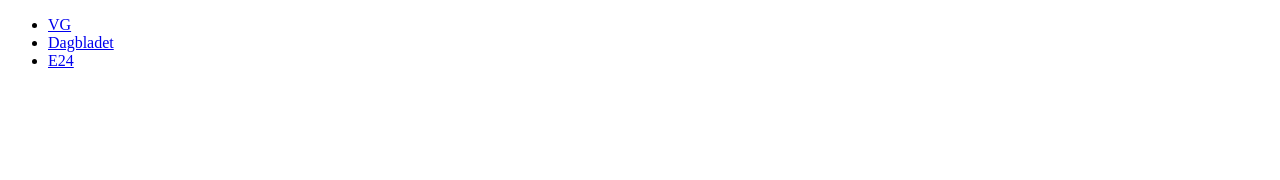
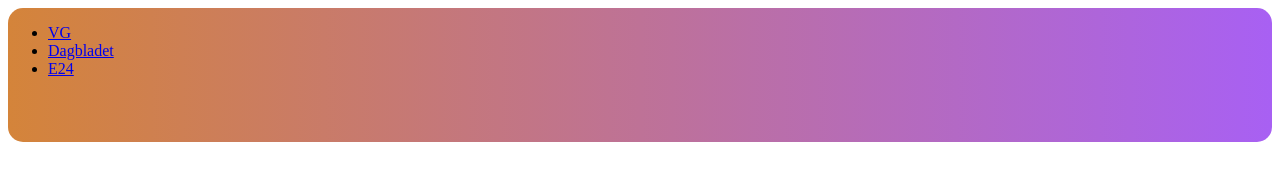
Before and after one commit to BtheBEST84/Test-rep, a plain HTML site: page index.html in a window 1280 px wide. Drawn offline with Linux system fonts and the light colour scheme.

Commit message:
Testing some more

```diff
--- a/index.html
+++ b/index.html
@@ -3,15 +3,18 @@
   <head>
     <meta charset="UTF-8" />
     <meta name="viewport" content="width=device-width, initial-scale=1.0" />
+    <link rel="stylesheet" href="styles.css" />
     <title>Test</title>
   </head>
   <body>
     <header>
-      <ul>
-        <li><a href="www.vg.no">VG</a></li>
-        <li><a href="www.dagbladet.no">Dagbladet</a></li>
-        <li><a href="www.e24.no">E24</a></li>
-      </ul>
+      <nav>
+        <ul>
+          <li><a href="www.vg.no">VG</a></li>
+          <li><a href="www.dagbladet.no">Dagbladet</a></li>
+          <li><a href="www.e24.no">E24</a></li>
+        </ul>
+      </nav>
     </header>
     <main></main>
     <footer></footer>
--- a/styles.css
+++ b/styles.css
@@ -0,0 +1,12 @@
+body {
+    max-width: 100%;
+}
+
+nav {
+    height: 134px;
+    border-radius: 15px;
+    display: flex;
+    background: linear-gradient(90deg, #D4843A, #A860F3);
+    width: 100%;
+    height: 134px;
+}
```
